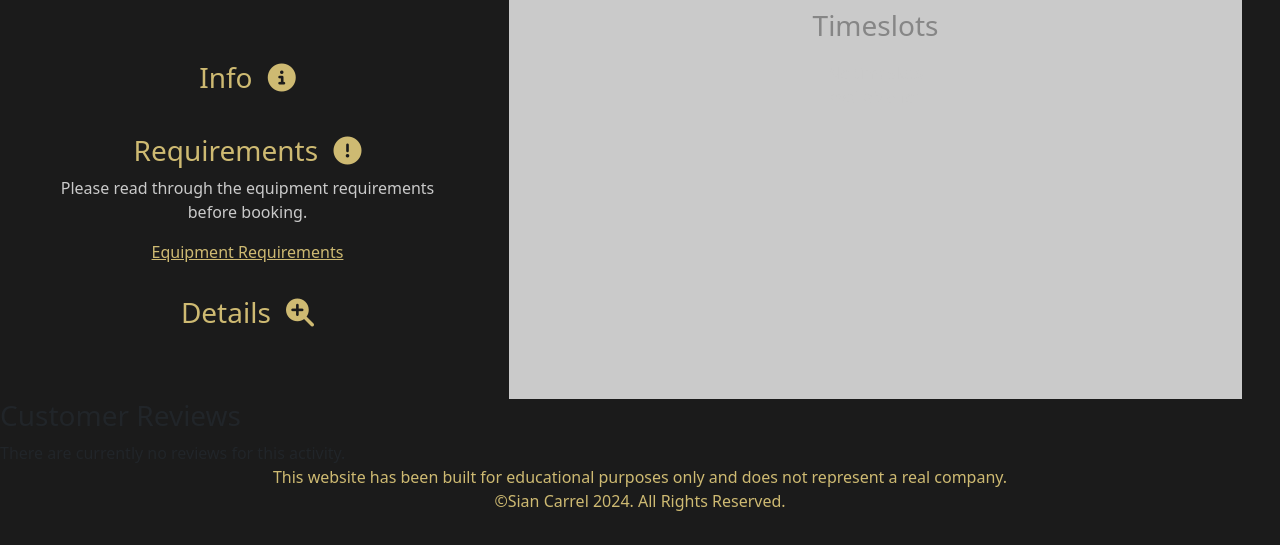
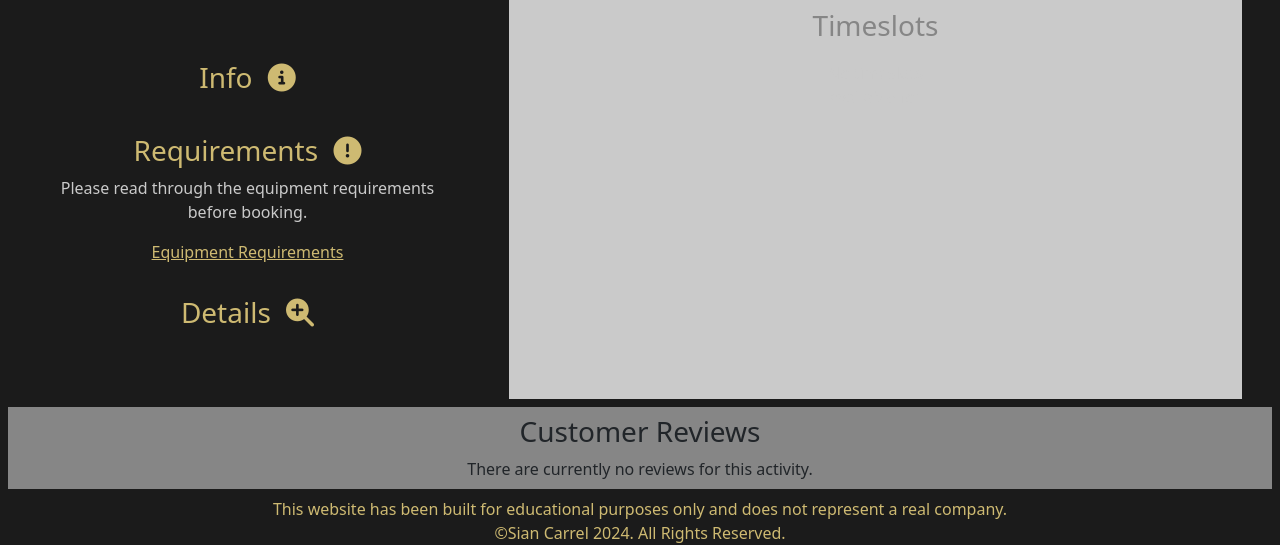
Before and after one commit to secarrel/Bike_Park_ecommerce, a Django app: template activities/templates/activities/activity_details.html in a window 1280 px wide. Shown: the part 643-1188 px from the top of the page. Before the commit the page ends 1154 px from the top, so only its background shows below. Run offline with Django 5.2, Linux system fonts and the light colour scheme; the template is opened without the code that fills it, so the values that code supplies are empty; some libraries are stand-ins or nearby versions.

Commit message:
Update: activity reviews section

```diff
--- a/activities/templates/activities/activity_details.html
+++ b/activities/templates/activities/activity_details.html
@@ -171,15 +171,18 @@
         </div>
     </div>
     <!-- Reviews -->
+    <div class="d-flex flex-column bg-l-grey align-items-center p-2 m-2">
         <div>
-        <h3> Customer Reviews </h3>
+            <h3 class="text-center"> Customer Reviews </h3>
         </div>
         {% if reviews %}
-        <div class="d-flex flex-column reviews-display">
+            <div class="d-flex flex-column align-items-center reviews-display col-12 text-center">
                 {% if activity.average_rating %}
-            <div class="d-flex">
-                <p> Average Rating: </p>
-                <div>
+                <div class="d-flex text-center gold-text col-12 justify-content-center">
+                    <h5 class="mx-3">
+                        Average Rating:
+                    </h5>
+                    <h5 class="mx-3">
                         {% for star in activity.average_rating.1 %}
                             {% if star == 'full' %}
                                 <i class="fa-solid fa-star"></i>
@@ -188,28 +191,33 @@
                             {% endif %}
                         {% endfor %}
                         ({{activity.review_count.0}} {% if activity.review_count.0 == 1 %} review {% else %} reviews {% endif %})
-                </div>
+                    </h5>
                 </div>
                 {% endif %}
                 {% for review in reviews %}
-            <div class="d-flex flex-column review-item">
+                <div class="d-flex flex-column align-items-center col-8 p-3 m-1 bg-grey review-item">
                     <div class="d-flex flex-row">
                     {% for star in activity.average_rating.1 %}
                         {% if star == 'full' %}
-                        <i class="fa-solid fa-star"></i>
+                            <i class="fa-solid fa-star gold-text"></i>
                         {% elif star == 'half' %}
-                        <i class="fa-solid fa-star-half"></i>
+                            <i class="fa-solid fa-star-half gold-text"></i>
                         {% endif %}
                     {% endfor %}
                     </div>
+                    <p><em>by: </em>{{ review.reviewer }}</p>
+                    <div class="d-flex col-12 justify-content-around">
+                        <i class="fa-solid fa-quote-left gold-text"></i>
                         <p>{{ review.content }}</p>
-                <p><em>by: </em>{{ review.reviewer }}</p>
+                        <i class="fa-solid fa-quote-right gold-text"></i>
+                    </div>
                 </div>
                 {% endfor %}
             </div>
         {% else %}
             There are currently no reviews for this activity.
         {% endif %}
+    </div>
 {% endblock %}
 
 {% block postloadjs %}
```
Lines whose indentation alone changed are shown as unchanged.
